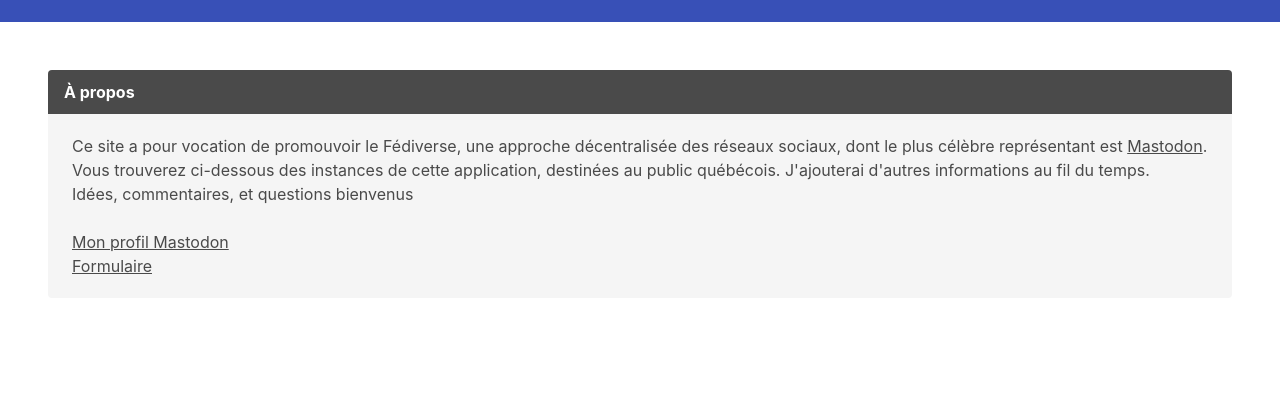
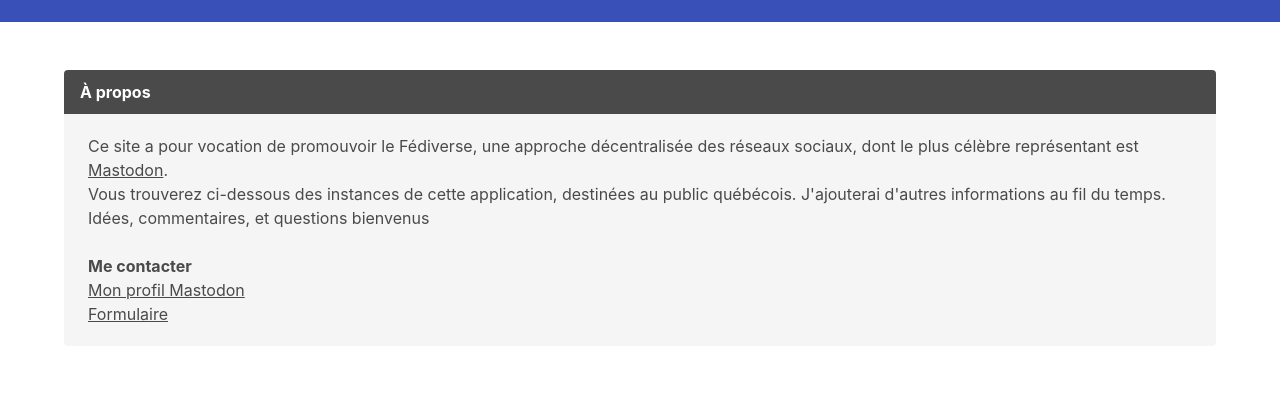
Before and after one commit to yrocq/fediverse-quebec, a Next.js app: page / in a window 1280 px wide. Shown: the part 148-544 px from the top of the page. Built offline with nearby package versions, Linux system fonts and the light colour scheme; no server answers; the database is empty.

Commit message:
Home page display tweaks.

```diff
--- a/pages/index.tsx
+++ b/pages/index.tsx
@@ -11,6 +11,7 @@ export default function Home({instances}: any): JSX.Element {
     <Main>
       <>
         <section className="section">
+          <div className="container">
           <article className="message">
             <div className="message-header">
               À propos
@@ -20,13 +21,14 @@ export default function Home({instances}: any): JSX.Element {
               <p>Ce site a pour vocation de promouvoir le Fédiverse, une approche décentralisée des réseaux sociaux, dont le plus célèbre représentant est <a href="https://joinmastodon.org/fr">Mastodon</a>.</p>
             <p>Vous trouverez ci-dessous des instances de cette application, destinées au public québécois. J&apos;ajouterai d&apos;autres informations au fil du temps.</p>
             <p>Idées, commentaires, et questions bienvenus</p></div>
+            <p><strong>Me contacter</strong></p>
             <ul className="list">
               <li className="list-item"><a href="https://mastodonte.quebec/@yann">Mon profil Mastodon</a></li>
               <li className="list-item"><a href="https://form.jotform.com/230093323011236">Formulaire</a></li>
             </ul>
-
             </div>
           </article>
+          </div>
         </section>
       <section className="section">
         <h1 className="title">Mastodon</h1>
```
